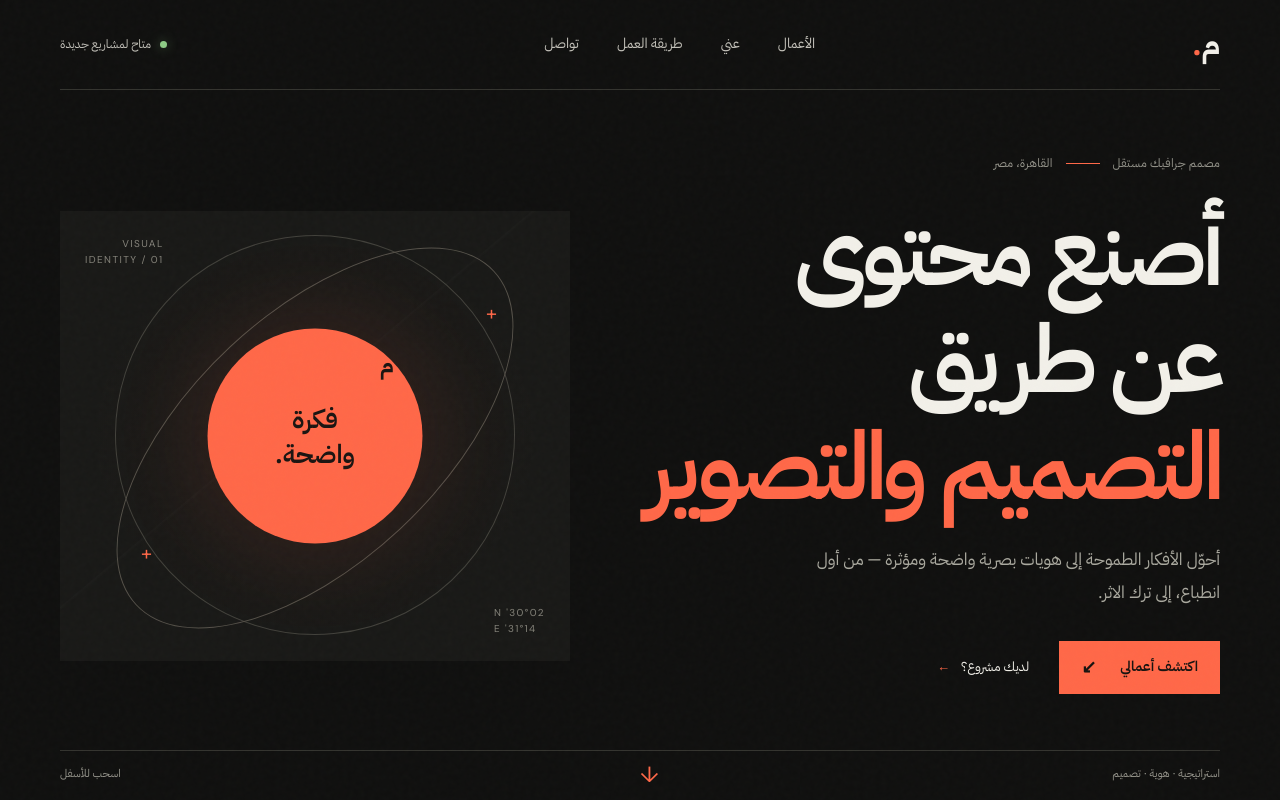
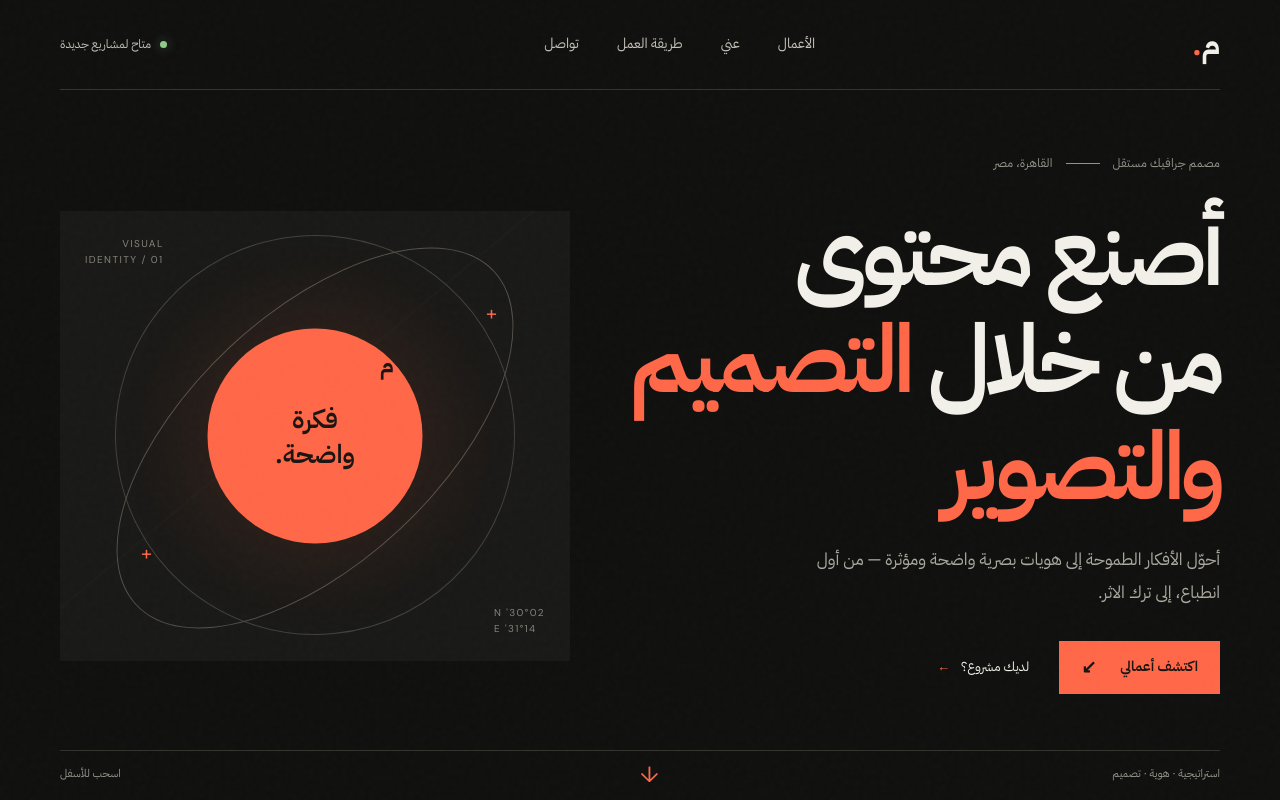
Before and after one commit to muhamadgr-netizen/muhamad-portfolio, a plain HTML site: page index.html in a window 1280 px wide. Shown: the top 800 px of the page. Drawn offline with Linux system fonts and the light colour scheme.

Commit message:
Refine portfolio hero headline

```diff
--- a/index.html
+++ b/index.html
@@ -64,7 +64,7 @@
 
         <p class="eyebrow"><span>مصمم جرافيك مستقل</span><span class="eyebrow-line"></span><span>القاهرة، مصر</span></p>
 
-        <h1>أصنع محتوى<br>عن طريق <em>التصميم والتصوير</em></h1>
+        <h1>أصنع محتوى<br>من خلال <em>التصميم والتصوير</em></h1>
 
         <p class="hero-intro">أحوّل الأفكار الطموحة إلى هويات بصرية واضحة ومؤثرة — من أول انطباع، إلى ترك الاثر.</p>
 
```
